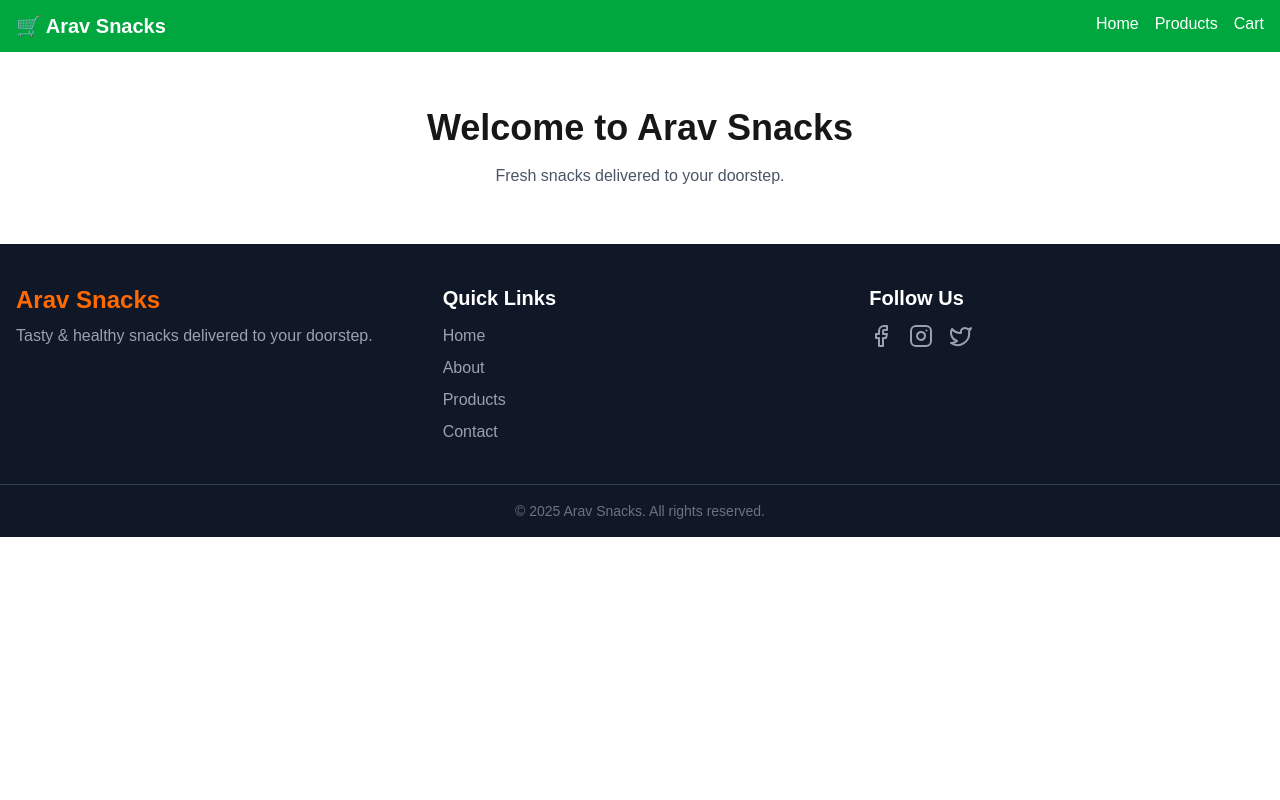
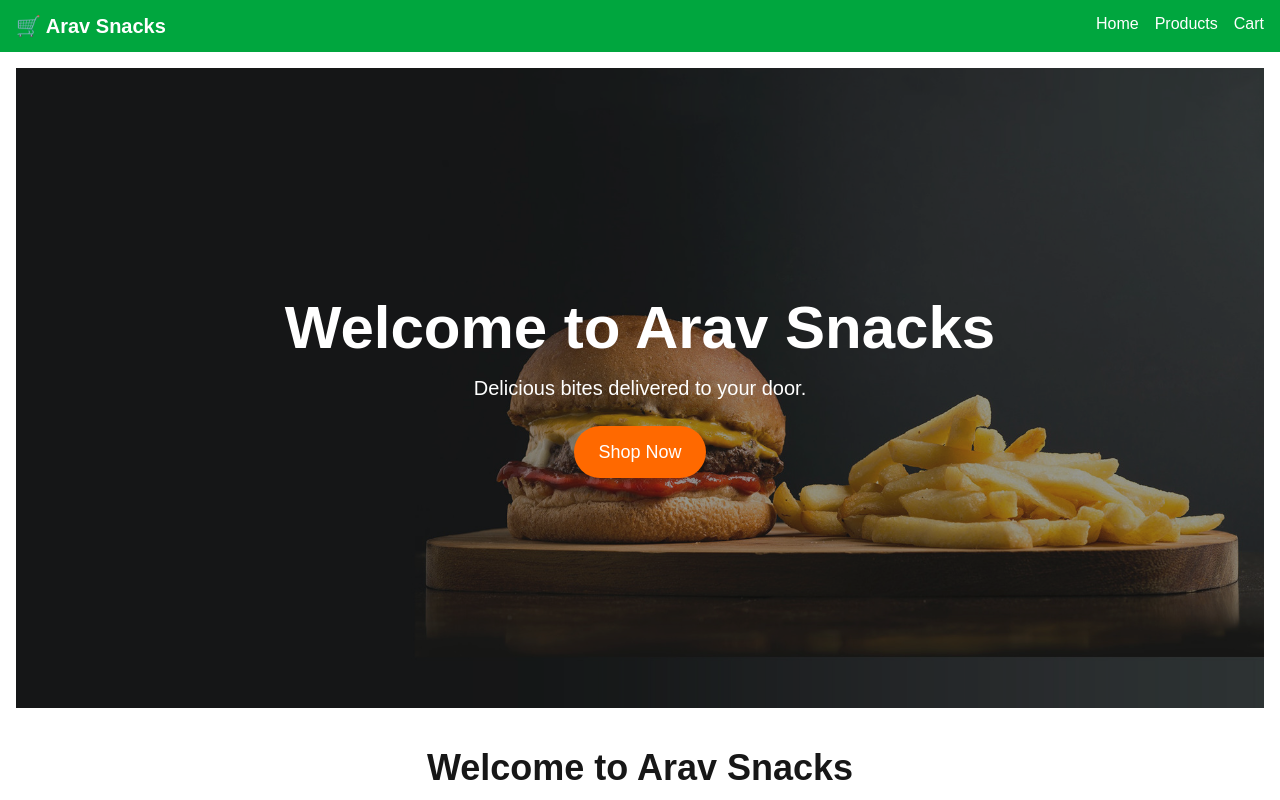
Before and after one commit to iamshivmaurya/aravsnacks, a Next.js app: page / in a window 1280 px wide. Shown: the top 800 px of the page. Built offline with nearby package versions, Linux system fonts and the light colour scheme.

Commit message:
add footer

```diff
--- a/app/page.tsx
+++ b/app/page.tsx
@@ -1,8 +1,13 @@
+import Banner from "@/components/Banner";
+
 export default function Home() {
   return (
-    <section className="text-center mt-10">
-      <h1 className="text-4xl font-bold">Welcome to Arav Snacks</h1>
-      <p className="mt-4 text-gray-600">Fresh snacks delivered to your doorstep.</p>
-    </section>
+    <div>
+      <Banner />
+      <section className="text-center mt-10">
+        <h1 className="text-4xl font-bold">Welcome to Arav Snacks</h1>
+        <p className="mt-4 text-gray-600">Fresh snacks delivered to your doorstep.</p>
+      </section>
+    </div>
   );
 }
--- /dev/null
+++ b/components/Banner.tsx
@@ -0,0 +1,32 @@
+import Image from "next/image";
+import Link from "next/link";
+
+export default function Banner() {
+  return (
+    <section className="relative h-[60vh] md:h-[80vh] w-full bg-gray-100 overflow-hidden">
+      {/* Background Image */}
+      <Image
+        src="/banner.jpg"  // Make sure to place banner.jpg in /public folder
+        alt="Banner"
+        fill
+        className="object-cover object-center opacity-90"
+        priority
+      />
+
+      {/* Overlay Content */}
+      <div className="absolute inset-0 bg-black/40 flex flex-col items-center justify-center text-center text-white px-4">
+        <h1 className="text-4xl md:text-6xl font-bold mb-4">
+          Welcome to Arav Snacks
+        </h1>
+        <p className="text-lg md:text-xl mb-6">
+          Delicious bites delivered to your door.
+        </p>
+        <Link href="/products">
+          <button className="bg-orange-500 hover:bg-orange-600 text-white px-6 py-3 rounded-full text-lg transition">
+            Shop Now
+          </button>
+        </Link>
+      </div>
+    </section>
+  );
+}
```
Also changed, not shown: public/banner.jpg (added).
